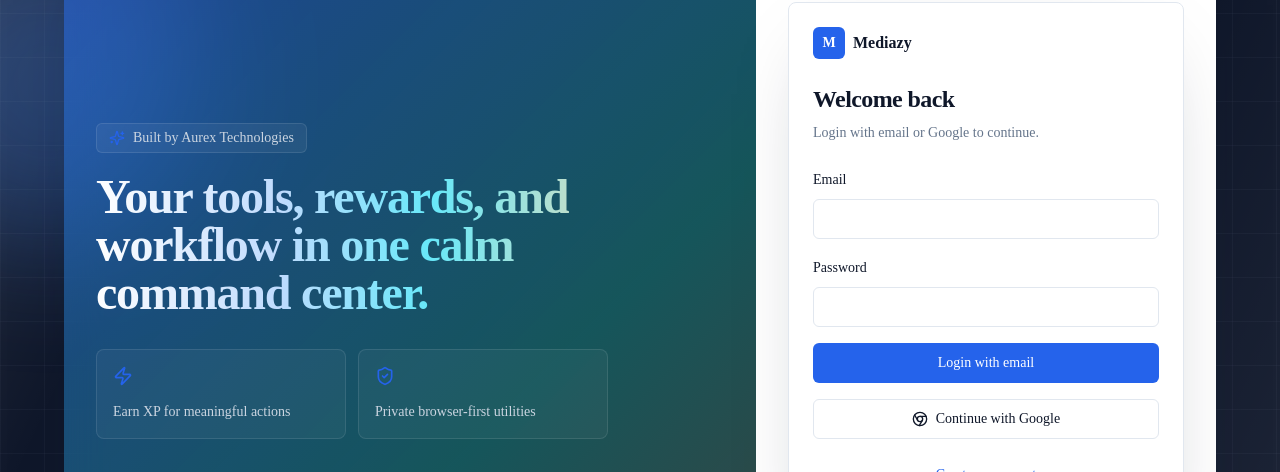
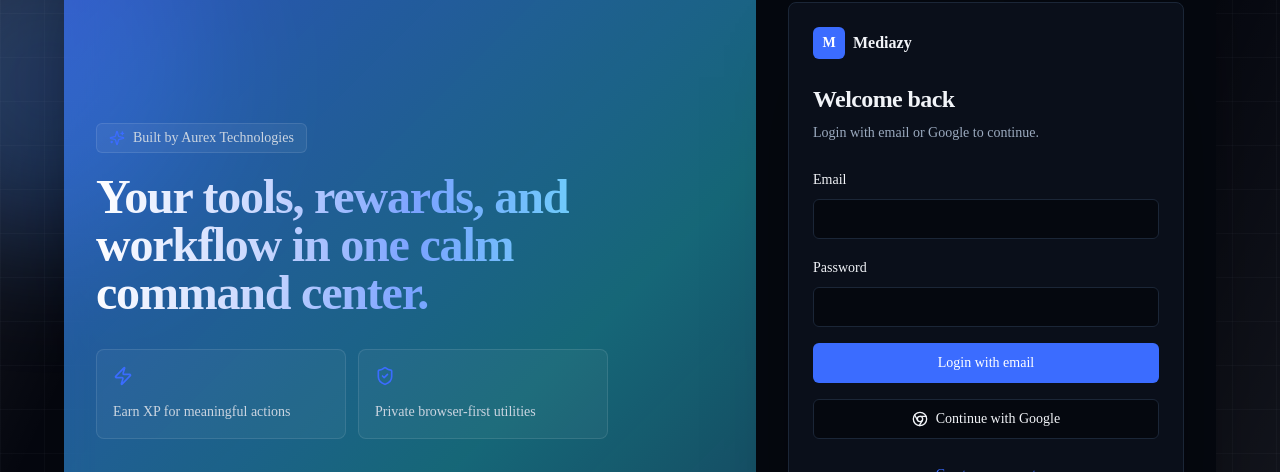
Before and after one commit to gabruking07/Mediazy, a Next.js app: page /login in a window 1280 px wide. Shown: the part 119-591 px from the top of the page. Built offline with nearby package versions, Linux system fonts and the light colour scheme; no server answers.

Commit message:
feat: update color variables and add dark mode color scheme
Updated color variables for better visual consistency and added dark mode color scheme.

Co-authored-by: gabruking07 <90589713+gabruking07@users.noreply.github.com>

```diff
--- a/src/app/globals.css
+++ b/src/app/globals.css
@@ -4,62 +4,78 @@
 
 @layer base {
   :root {
-    --background: 0 0% 100%;
-    --foreground: 222 47% 11%;
-    --card: 0 0% 100%;
-    --card-foreground: 222 47% 11%;
-    --muted: 210 40% 96%;
-    --muted-foreground: 215 16% 47%;
-    --border: 214 32% 91%;
-    --input: 214 32% 91%;
-    --ring: 221 83% 53%;
+    --background: 225 50% 4%;
+    --foreground: 213 31% 96%;
+    --card: 222 44% 7%;
+    --card-foreground: 213 31% 96%;
+    --muted: 217 33% 12%;
+    --muted-foreground: 215 22% 68%;
+    --border: 216 34% 16%;
+    --input: 216 34% 16%;
+    --ring: 224 90% 62%;
   }
 
   .dark {
-    --background: 222 47% 6%;
-    --foreground: 210 40% 98%;
-    --card: 222 47% 8%;
-    --card-foreground: 210 40% 98%;
-    --muted: 217 33% 14%;
-    --muted-foreground: 215 20% 72%;
-    --border: 217 33% 18%;
-    --input: 217 33% 18%;
-    --ring: 221 83% 58%;
+    --background: 225 50% 4%;
+    --foreground: 213 31% 96%;
+    --card: 222 44% 7%;
+    --card-foreground: 213 31% 96%;
+    --muted: 217 33% 12%;
+    --muted-foreground: 215 22% 68%;
+    --border: 216 34% 16%;
+    --input: 216 34% 16%;
+    --ring: 224 90% 62%;
   }
 
   * {
     @apply border-border;
   }
 
+  html {
+    color-scheme: dark;
+  }
+
   body {
     @apply bg-background text-foreground antialiased;
+    background-image:
+      radial-gradient(60rem 60rem at 80% -10%, rgba(59, 108, 255, 0.1), transparent 55%),
+      radial-gradient(50rem 50rem at -10% 10%, rgba(34, 211, 238, 0.07), transparent 55%);
+    background-attachment: fixed;
   }
 }
 
 @layer utilities {
   .mediazy-grid {
     background-image:
-      linear-gradient(to right, rgba(148, 163, 184, 0.12) 1px, transparent 1px),
-      linear-gradient(to bottom, rgba(148, 163, 184, 0.12) 1px, transparent 1px);
+      linear-gradient(to right, rgba(148, 163, 184, 0.1) 1px, transparent 1px),
+      linear-gradient(to bottom, rgba(148, 163, 184, 0.1) 1px, transparent 1px);
     background-size: 44px 44px;
   }
 
   .mediazy-spotlight {
     background-image:
-      linear-gradient(135deg, rgba(37, 99, 235, 0.18), transparent 38%),
-      linear-gradient(225deg, rgba(20, 184, 166, 0.14), transparent 36%),
-      linear-gradient(0deg, rgba(15, 23, 42, 1), rgba(15, 23, 42, 1));
+      linear-gradient(135deg, rgba(59, 108, 255, 0.22), transparent 40%),
+      linear-gradient(225deg, rgba(34, 211, 238, 0.16), transparent 38%),
+      linear-gradient(0deg, hsl(var(--background)), hsl(var(--background)));
   }
 
   .glass-panel {
-    @apply border border-white/10 bg-white/[0.06] shadow-premium backdrop-blur-xl;
+    @apply border border-white/10 bg-white/[0.04] shadow-premium backdrop-blur-xl;
+  }
+
+  .glass-card {
+    @apply border border-white/10 bg-white/[0.03] backdrop-blur-md;
   }
 
   .aurora-text {
-    background: linear-gradient(92deg, #ffffff 0%, #bfdbfe 32%, #67e8f9 58%, #fed7aa 100%);
+    background: linear-gradient(95deg, #ffffff 0%, #c7d6ff 30%, #7aa2ff 55%, #67e8f9 100%);
     -webkit-background-clip: text;
     background-clip: text;
     color: transparent;
+  }
+
+  .text-glow {
+    text-shadow: 0 0 40px rgba(59, 108, 255, 0.45);
   }
 
   .magic-border {
@@ -72,8 +88,8 @@
     inset: -1px;
     z-index: -1;
     border-radius: inherit;
-    background: linear-gradient(135deg, rgba(37, 99, 235, 0.7), rgba(20, 184, 166, 0.45), rgba(249, 115, 22, 0.35));
-    opacity: 0.8;
+    background: linear-gradient(135deg, rgba(59, 108, 255, 0.8), rgba(34, 211, 238, 0.5), rgba(59, 108, 255, 0.2));
+    opacity: 0.9;
   }
 
   .shine {
@@ -86,7 +102,7 @@
     position: absolute;
     inset: 0;
     transform: translateX(-120%);
-    background: linear-gradient(90deg, transparent, rgba(255, 255, 255, 0.2), transparent);
+    background: linear-gradient(90deg, transparent, rgba(255, 255, 255, 0.18), transparent);
     animation: shine 5s ease-in-out infinite;
   }
 
--- a/tailwind.config.ts
+++ b/tailwind.config.ts
@@ -12,10 +12,10 @@ const config: Config = {
         background: "hsl(var(--background))",
         foreground: "hsl(var(--foreground))",
         primary: {
-          DEFAULT: "#2563EB",
+          DEFAULT: "#3B6CFF",
           foreground: "#FFFFFF"
         },
-        dark: "#0F172A",
+        dark: "#05070F",
         muted: {
           DEFAULT: "hsl(var(--muted))",
           foreground: "hsl(var(--muted-foreground))"
@@ -26,7 +26,8 @@ const config: Config = {
         }
       },
       boxShadow: {
-        premium: "0 24px 80px -40px rgba(15, 23, 42, 0.35)"
+        premium: "0 30px 90px -45px rgba(0, 0, 0, 0.85)",
+        glow: "0 0 0 1px rgba(59, 108, 255, 0.25), 0 20px 60px -24px rgba(59, 108, 255, 0.6)"
       },
       fontFamily: {
         sans: ["var(--font-geist-sans)", "Inter", "system-ui", "sans-serif"],
```
